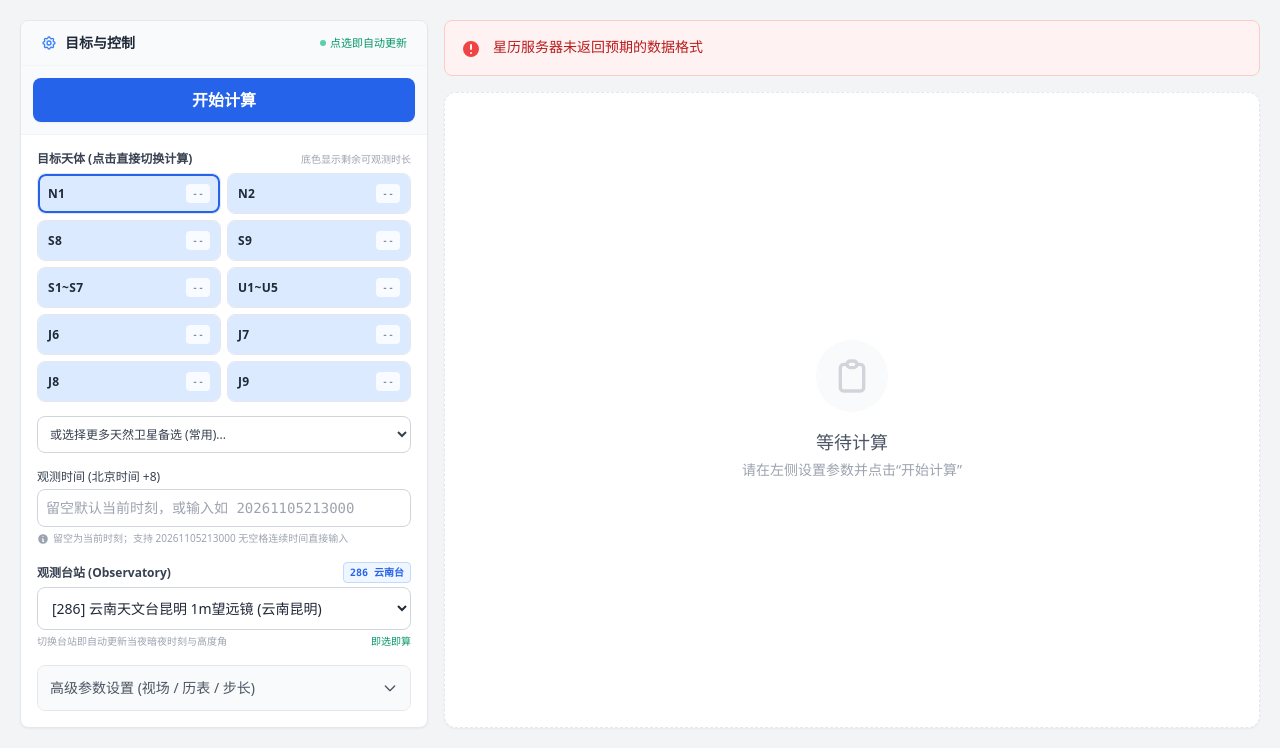
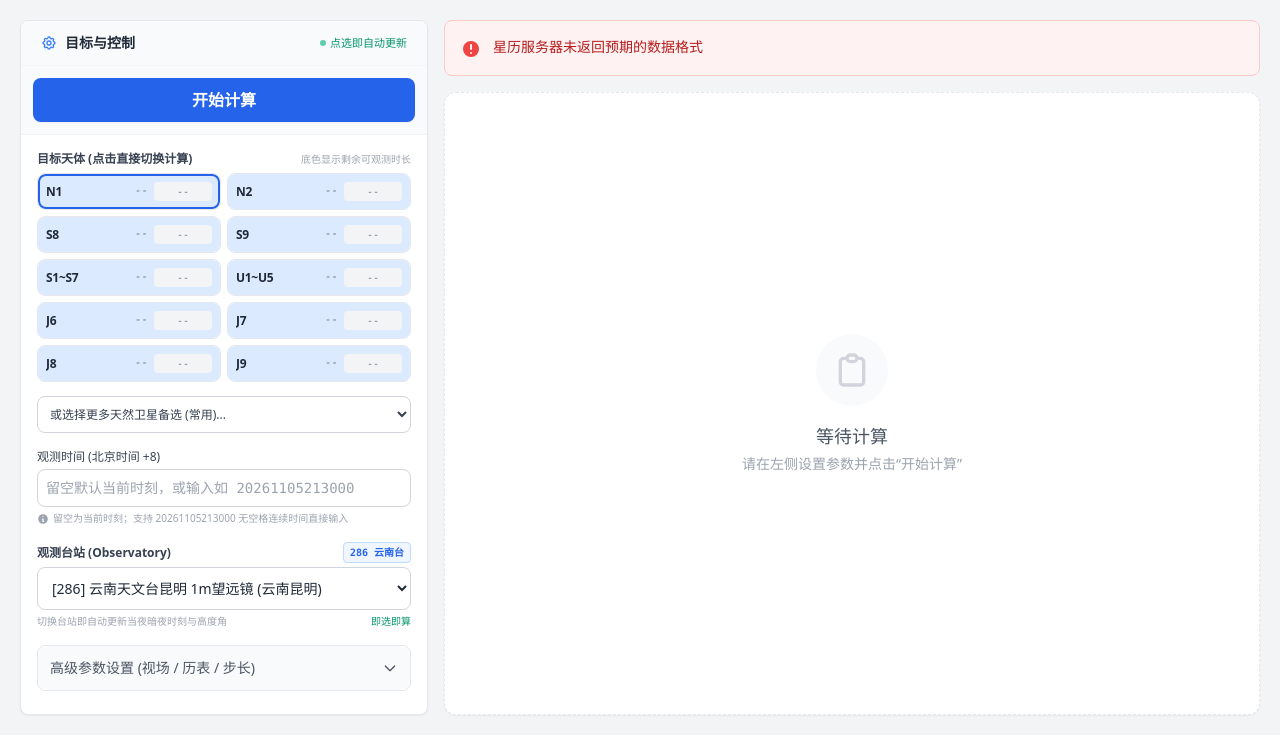
Before and after one commit to yangzhe0/project_ephemeris, a Flask app: page / in a window 1280 px wide. Shown: the part 65-813 px from the top of the page. After the commit the page ends 782 px from the top, so only its background shows below. Run offline with Flask 3, Linux system fonts and the light colour scheme; data that the repository does not hold is empty; some libraries are stand-ins or nearby versions.

Commit message:
style(ui): 磁贴重构为表格化三列等宽排布，统一字体加粗与纵向对齐

```diff
--- a/app.py
+++ b/app.py
@@ -713,9 +713,11 @@ def compute_dynamic_windows(bjt_dt=None, obs_code="286"):
         if alt_val is not None:
             round_alt = round(alt_val)
             alt_prefix = f"+{round_alt}° " if round_alt >= 0 else f"{round_alt}° "
+            alt_text = f"+{round_alt}°" if round_alt >= 0 else f"{round_alt}°"
             alt_tip_str = f"当前高度角 {alt_val:+.1f}° · "
         else:
             alt_prefix = ""
+            alt_text = "--"
             alt_tip_str = ""
 
         st = datetime.fromisoformat(p_info["start_iso"])
@@ -727,6 +729,8 @@ def compute_dynamic_windows(bjt_dt=None, obs_code="286"):
                 "valid": True, "status": "waiting", "pct": 100,
                 "start": p_info["start"], "end": p_info["end"], "max_alt": p_info.get("max_alt", 0),
                 "alt_deg": alt_val,
+                "alt_str": alt_text,
+                "time_badge": f"{p_info['start']}开",
                 "badge": f"{alt_prefix}{p_info['start']}开",
                 "tooltip": f"【待开启】{alt_tip_str}今晚窗口: {p_info['start']} ~ {p_info['end']} (预计 {p_info['start']} 升至30°)"
             }
@@ -735,6 +739,8 @@ def compute_dynamic_windows(bjt_dt=None, obs_code="286"):
                 "valid": True, "status": "ended", "pct": 0,
                 "start": p_info["start"], "end": p_info["end"], "max_alt": p_info.get("max_alt", 0),
                 "alt_deg": alt_val,
+                "alt_str": alt_text,
+                "time_badge": "已落",
                 "badge": f"{alt_prefix}已落" if alt_prefix else "已落",
                 "tooltip": f"【已落】{alt_tip_str}窗口已结束 (已于 {p_info['end']} 降至30°以下)"
             }
@@ -752,6 +758,8 @@ def compute_dynamic_windows(bjt_dt=None, obs_code="286"):
                 "valid": True, "status": "observing", "pct": pct,
                 "start": p_info["start"], "end": p_info["end"], "max_alt": p_info.get("max_alt", 0),
                 "alt_deg": alt_val,
+                "alt_str": alt_text,
+                "time_badge": rem_str,
                 "badge": f"{alt_prefix}{rem_str}",
                 "tooltip": f"【可观测】{alt_tip_str}距观测结束还剩 {rem_h:.1f}小时 (至 {p_info['end']} 截止，高度角>30°)，窗口总长: {p_info['start']} ~ {p_info['end']}"
             }
--- a/templates/index.html
+++ b/templates/index.html
@@ -205,7 +205,7 @@
                             <!-- 10个目标平铺，无内部滚动条 -->
                             <div class="grid grid-cols-2 gap-1.5 mb-2" id="satelliteButtonsContainer">
                                 {% for sat in satellites %}
-                                <label class="relative flex items-center justify-between px-2.5 py-2.5 rounded-lg border border-gray-200 bg-white cursor-pointer overflow-hidden transition select-none hover:border-blue-400 group"
+                                <label class="relative flex items-center px-2 py-2 rounded-lg border border-gray-200 bg-white cursor-pointer overflow-hidden transition select-none hover:border-blue-400 group"
                                        data-sat-code="{{ sat.code }}" data-planet="{{ sat.planet }}" id="sat-label-{{ sat.code }}"
                                        title="点击直接选中并自动更新">
                                     <input type="radio" name="satellite" value="{{ sat.code }}" data-name="{{ sat.name.split(' ')[0] }}" class="peer sr-only"
@@ -214,10 +214,22 @@
                                     <!-- 底色进度条背景（由 JS 动态每分钟刷新宽度和颜色） -->
                                     <span class="obs-progress-bar absolute inset-y-0 left-0 bg-blue-100 transition-all duration-700 ease-out pointer-events-none" style="width: 100%;"></span>
 
-                                    <!-- 按钮前景文字 -->
-                                    <div class="relative z-10 flex items-center justify-between w-full">
-                                        <span class="font-bold text-xs text-gray-800 tracking-wide sat-name group-hover:text-blue-600 transition-colors">{{ sat.name.split(' ')[0] }}</span>
-                                        <span class="text-[10px] font-mono font-medium px-1.5 py-0.5 rounded text-gray-600 bg-white/80 shadow-xs backdrop-blur-xs sat-status-badge whitespace-nowrap">--</span>
+                                    <!-- 按钮前景文字：表格化列排布（左对齐名称 + 固定等宽高度角 + 固定等宽时间） -->
+                                    <div class="relative z-10 flex items-center w-full">
+                                        <!-- 列 1: 目标名称（统一左对齐，半粗） -->
+                                        <span class="font-semibold text-xs text-gray-800 tracking-tight truncate sat-name group-hover:text-blue-600 transition-colors flex-1 min-w-0 text-left">
+                                            {{ sat.name.split(' ')[0] }}
+                                        </span>
+
+                                        <!-- 列 2: 实时高度角（等宽对齐区域） -->
+                                        <span class="sat-alt-badge w-10 text-right font-mono font-medium text-[11px] text-gray-500 shrink-0 select-none">
+                                            --
+                                        </span>
+
+                                        <!-- 列 3: 状态/剩余时间（等宽对齐药丸） -->
+                                        <span class="sat-time-badge w-[58px] text-center font-mono font-medium text-[10px] px-1 py-0.5 rounded shrink-0 ml-1.5 bg-gray-100 text-gray-500 shadow-2xs whitespace-nowrap">
+                                            --
+                                        </span>
                                     </div>
 
                                     <!-- 选中状态高亮外边框 -->
@@ -588,35 +600,56 @@
                     stBadge.innerText = `${stCode} ${shortName}`;
                 }
 
-                // 2. 动态更新每个天体按钮的实时高度角、底色进度条和徽标
+                // 2. 动态更新每个天体按钮的实时高度角、底色进度条和时间徽标（表格化分列渲染，统一中等字重）
                 const labels = document.querySelectorAll('#satelliteButtonsContainer label[data-planet]');
                 labels.forEach(label => {
                     const planet = label.getAttribute('data-planet');
                     const pInfo = data.planets ? data.planets[planet] : null;
                     const pBar = label.querySelector('.obs-progress-bar');
-                    const badge = label.querySelector('.sat-status-badge');
-                    if (!pInfo || !pBar || !badge) return;
+                    const altBadge = label.querySelector('.sat-alt-badge');
+                    const timeBadge = label.querySelector('.sat-time-badge');
+                    if (!pInfo || !pBar) return;
 
-                    badge.innerText = pInfo.badge || '--';
                     label.title = pInfo.tooltip || '';
+
+                    // 列 2: 实时高度角（等宽区域对齐）
+                    if (altBadge) {
+                        altBadge.innerText = pInfo.alt_str || '--';
+                        if (pInfo.alt_deg !== null && pInfo.alt_deg !== undefined) {
+                            if (pInfo.alt_deg >= 30) {
+                                altBadge.className = 'sat-alt-badge w-10 text-right font-mono font-medium text-[11px] text-emerald-800 shrink-0 select-none';
+                            } else if (pInfo.alt_deg > 0) {
+                                altBadge.className = 'sat-alt-badge w-10 text-right font-mono font-medium text-[11px] text-amber-800 shrink-0 select-none';
+                            } else {
+                                altBadge.className = 'sat-alt-badge w-10 text-right font-mono font-medium text-[11px] text-gray-400 shrink-0 select-none';
+                            }
+                        } else {
+                            altBadge.className = 'sat-alt-badge w-10 text-right font-mono font-medium text-[11px] text-gray-400 shrink-0 select-none';
+                        }
+                    }
+
+                    // 列 3: 状态/剩余时间徽标（等宽药丸，字重统一为 font-medium 保证全行整齐划一）
+                    if (timeBadge) {
+                        timeBadge.innerText = pInfo.time_badge || pInfo.badge || '--';
 
                         if (pInfo.status === 'observing') {
                             pBar.style.width = `${pInfo.pct}%`;
                             if (pInfo.pct > 30) {
                                 pBar.className = 'obs-progress-bar absolute inset-y-0 left-0 bg-emerald-100/80 transition-all duration-700 ease-out pointer-events-none';
-                            badge.className = 'text-[10px] font-mono font-bold px-1.5 py-0.5 rounded text-emerald-700 bg-white/90 shadow-xs sat-status-badge whitespace-nowrap';
+                                timeBadge.className = 'sat-time-badge w-[58px] text-center font-mono font-medium text-[10px] px-1 py-0.5 rounded shrink-0 ml-1.5 bg-emerald-50 text-emerald-800 border border-emerald-200/80 shadow-2xs whitespace-nowrap';
                             } else {
                                 pBar.className = 'obs-progress-bar absolute inset-y-0 left-0 bg-amber-100/90 transition-all duration-700 ease-out pointer-events-none';
-                            badge.className = 'text-[10px] font-mono font-bold px-1.5 py-0.5 rounded text-amber-700 bg-white/90 shadow-xs sat-status-badge whitespace-nowrap';
+                                timeBadge.className = 'sat-time-badge w-[58px] text-center font-mono font-medium text-[10px] px-1 py-0.5 rounded shrink-0 ml-1.5 bg-amber-50 text-amber-800 border border-amber-200/80 shadow-2xs whitespace-nowrap';
                             }
                         } else if (pInfo.status === 'waiting') {
                             pBar.style.width = '100%';
                             pBar.className = 'obs-progress-bar absolute inset-y-0 left-0 bg-blue-50/70 border-r border-blue-200 transition-all duration-700 ease-out pointer-events-none';
-                        badge.className = 'text-[10px] font-mono font-medium px-1.5 py-0.5 rounded text-blue-600 bg-blue-50/90 shadow-xs sat-status-badge whitespace-nowrap';
+                            timeBadge.className = 'sat-time-badge w-[58px] text-center font-mono font-medium text-[10px] px-1 py-0.5 rounded shrink-0 ml-1.5 bg-blue-50 text-blue-700 border border-blue-200/80 shadow-2xs whitespace-nowrap';
                         } else {
                             pBar.style.width = '0%';
                             pBar.className = 'obs-progress-bar absolute inset-y-0 left-0 bg-gray-100 transition-all duration-700 ease-out pointer-events-none';
-                        badge.className = 'text-[10px] font-mono font-medium px-1.5 py-0.5 rounded text-gray-400 bg-gray-100 shadow-xs sat-status-badge whitespace-nowrap';
+                            timeBadge.className = 'sat-time-badge w-[58px] text-center font-mono font-medium text-[10px] px-1 py-0.5 rounded shrink-0 ml-1.5 bg-gray-100 text-gray-500 shadow-2xs whitespace-nowrap';
+                        }
                     }
                 });
             } catch (e) {
```
Lines whose indentation alone changed are shown as unchanged.
